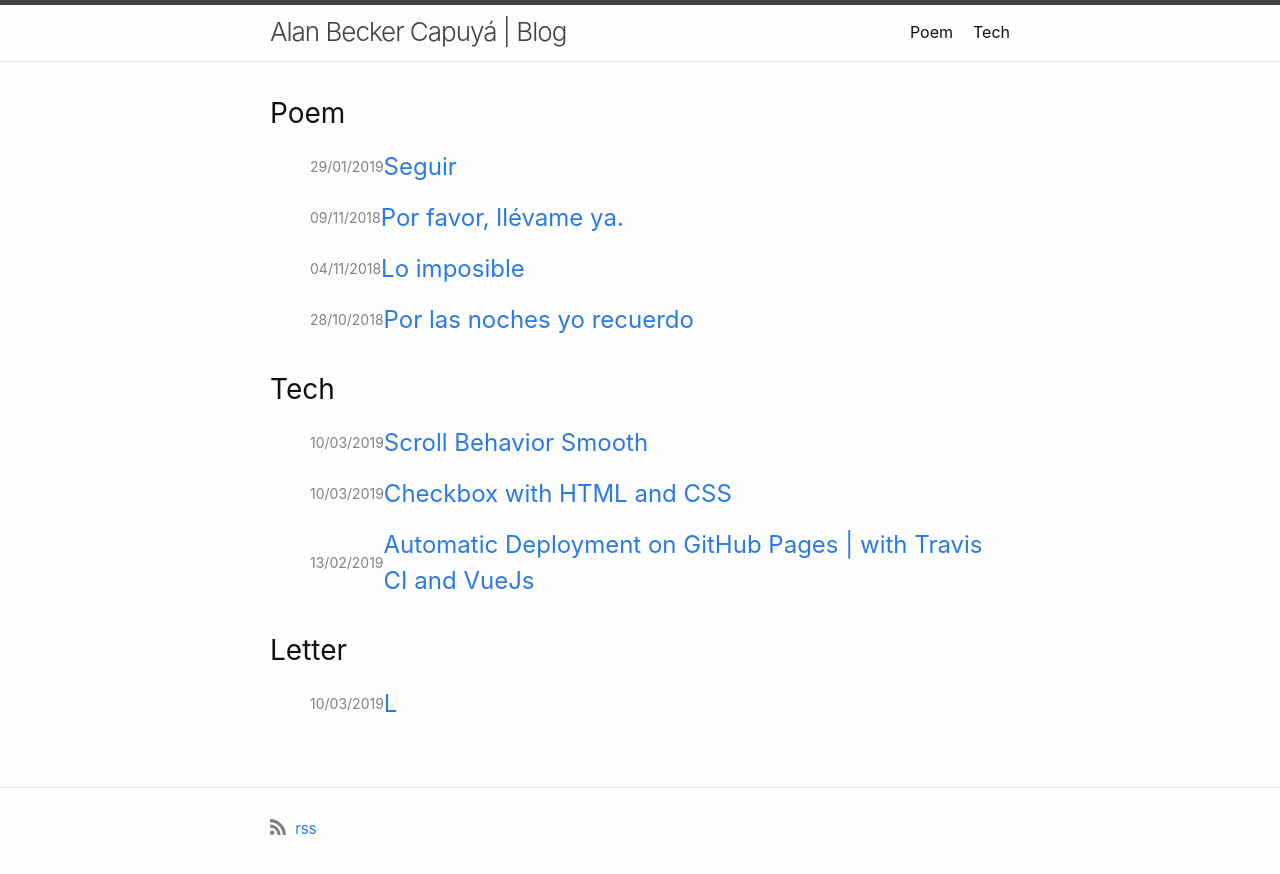
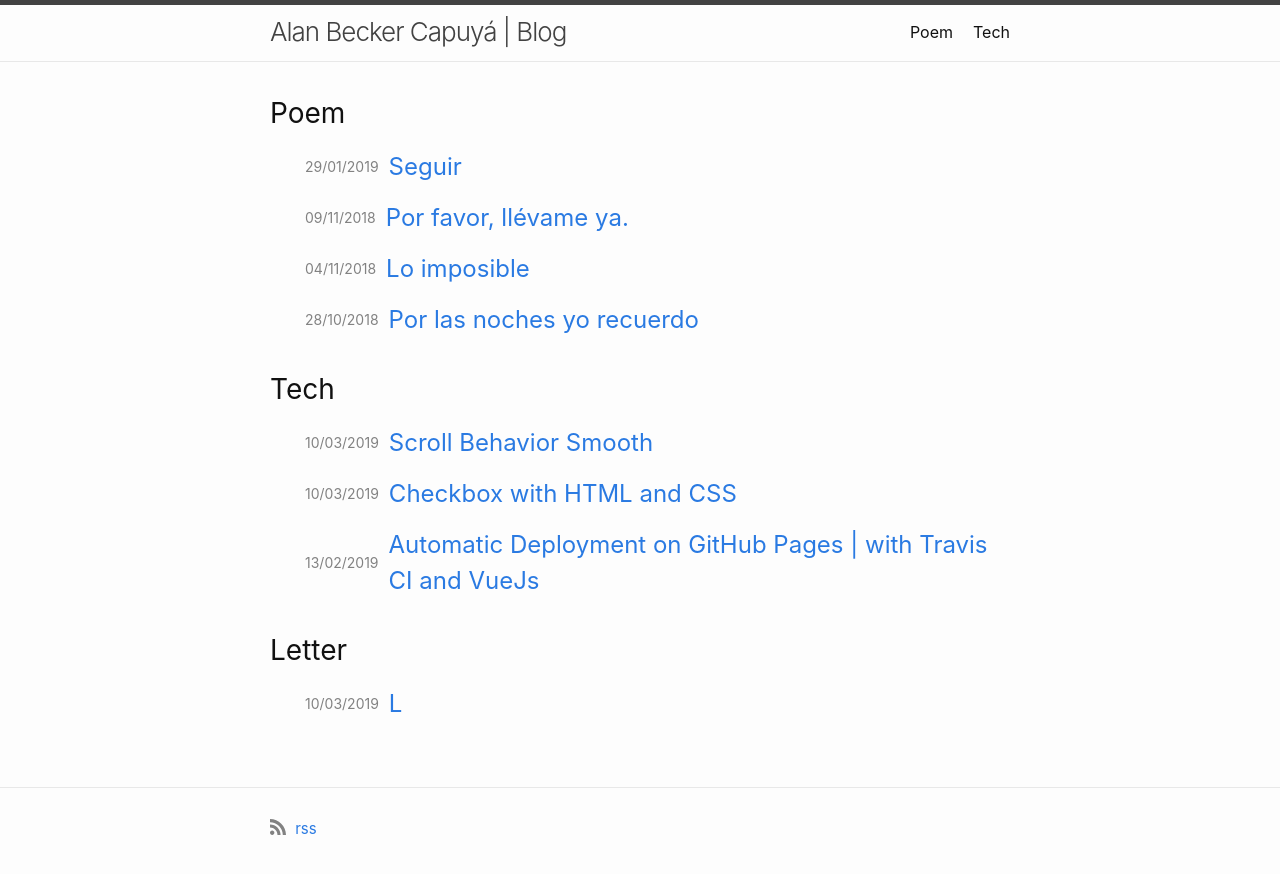
Before and after one commit to alandooz/blog, a Jekyll site: the page built from index.md, in a window 1280 px wide. Shown: the top 874 px of the page. Built offline with Jekyll 4.4.1, drawn with Linux system fonts in a browser that asks for light colours.

Commit message:
Dipsplay flex for dates of posts

```diff
--- a/_sass/minima/_layout.scss
+++ b/_sass/minima/_layout.scss
@@ -199,8 +199,8 @@
       align-items: center;
       margin-left: 5px;
 
-      > span {
-        margin-left: 5px;
+      > a {
+        margin-left: 10px;
       }
 
     }
```
